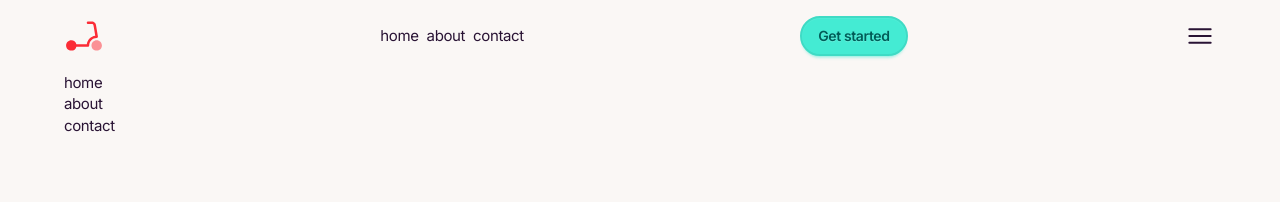
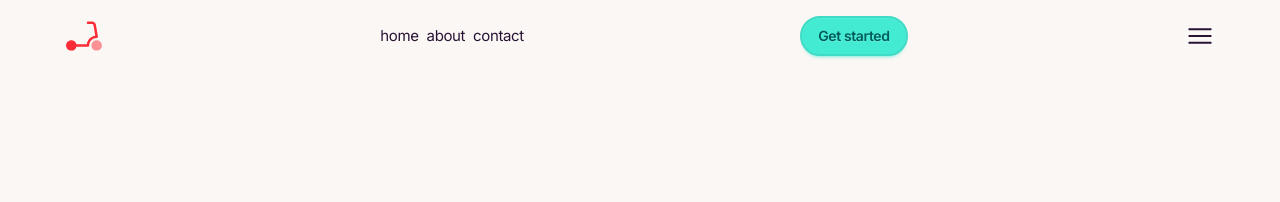
Before and after one commit to Arshidiqbaldev/arshidtwt, a website built with Vite: page menupage.html in a window 1280 px wide. Both pictures are taken after a click on the icon 1199 px from the left and 36 px from the top of the page. Shown: the top 202 px of the page. Built offline with nearby package versions, Linux system fonts and the light colour scheme.

Commit message:
c js added

```diff
--- a/menupage.html
+++ b/menupage.html
@@ -90,6 +90,10 @@
     <script type="module" src="/src/main.js">
     </script>
 
+    <script type="module" src="myscript.js"></script>
+
+
+
 
 </body>
 
--- /dev/null
+++ b/myscript.js
@@ -0,0 +1,9 @@
+const mobMenu = document.getElementById("mob");
+
+const menuIcon = document.getElementById("menu");
+
+
+menuIcon.addEventListener("click", () => {
+    mobMenu.classList.toggle("max-h-0");
+    mobMenu.classList.toggle("max-h-50");
+})
```
